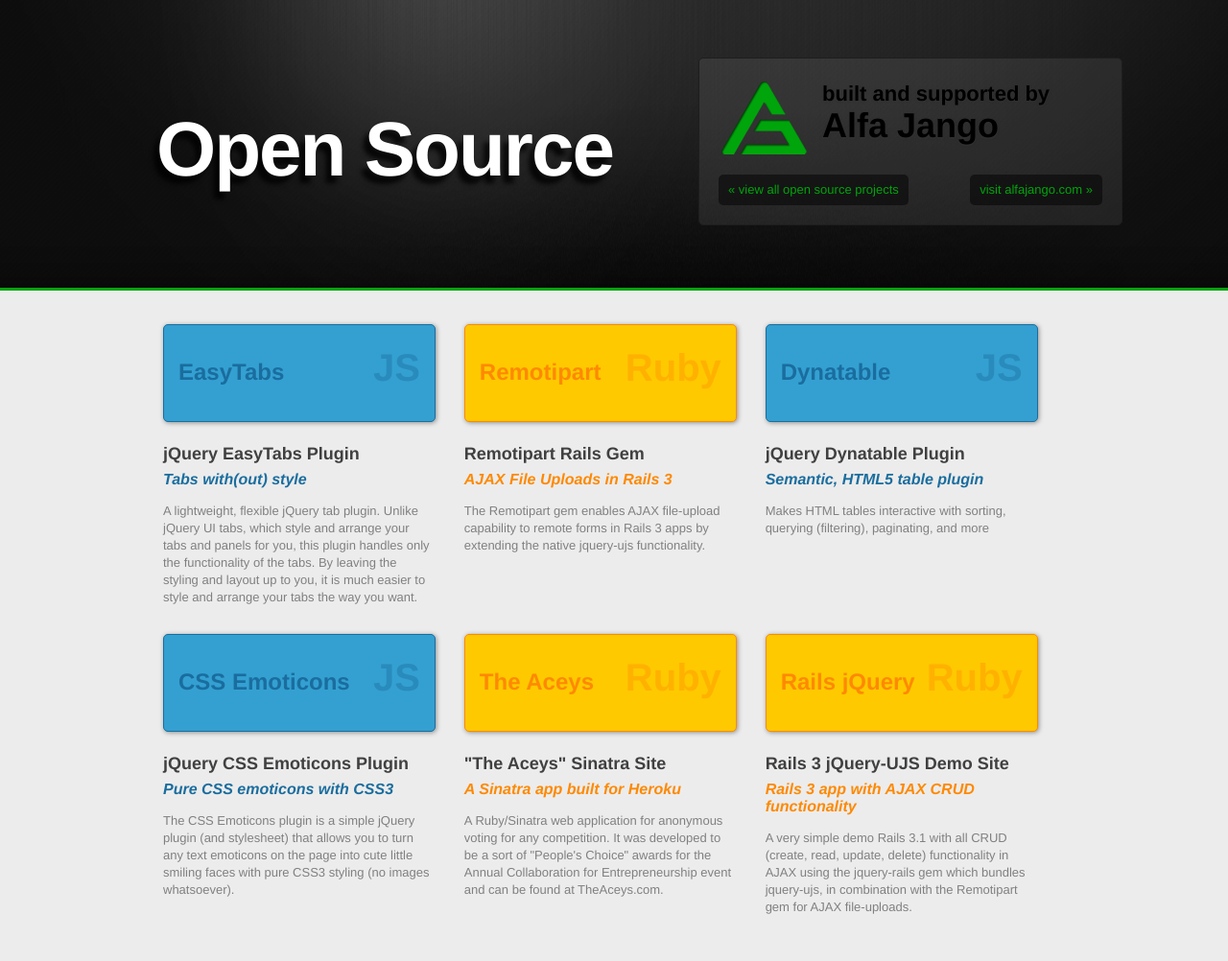
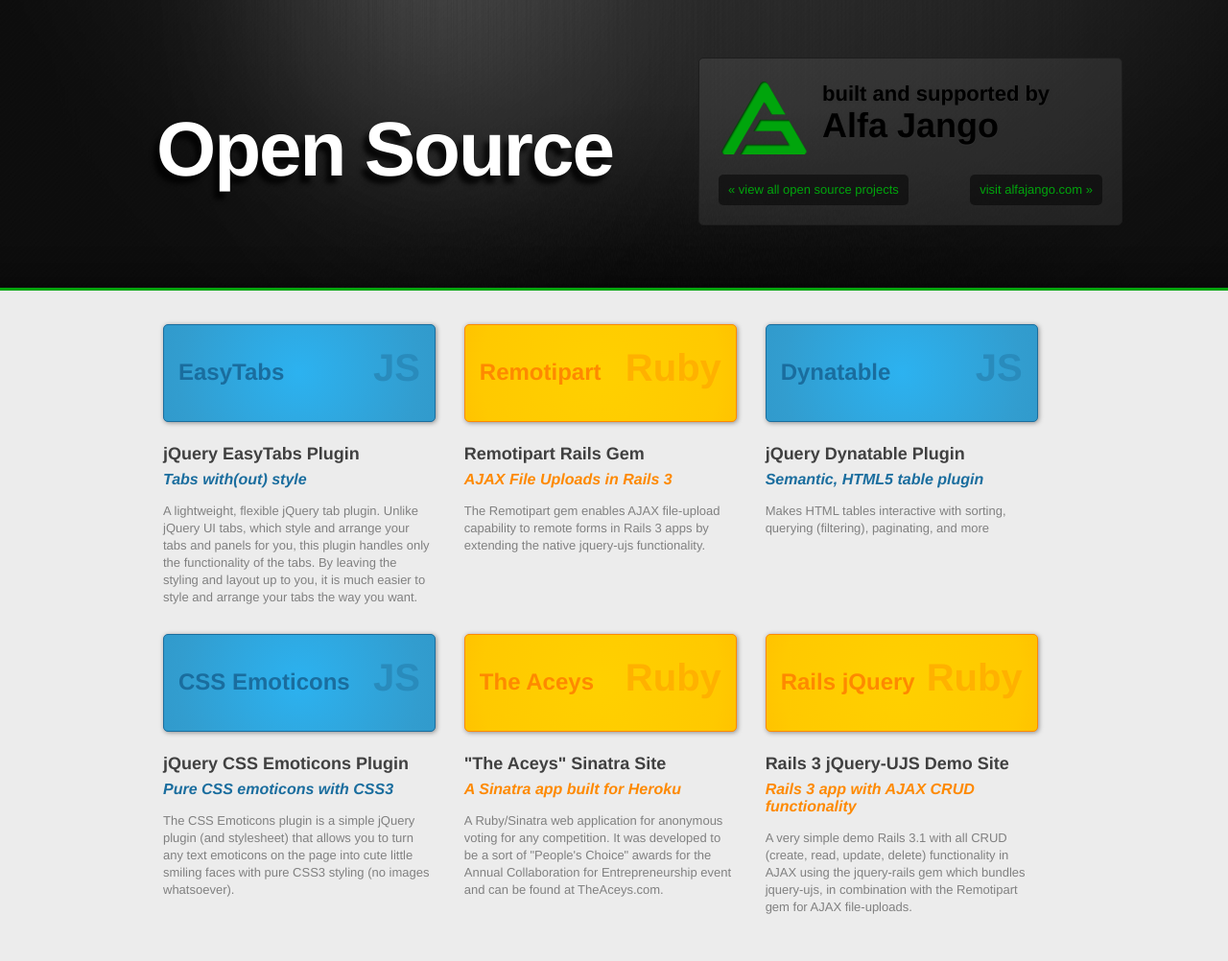
Before and after one commit to alfajango/alfajango.github.com, a Jekyll site: the page built from index.html, in a window 1280 px wide. Shown: the whole page at 96% size. Built offline with Jekyll 4.4.1, drawn with Linux system fonts in a browser that asks for light colours; nearby versions of some CDN libraries; library files that are not in the unit come from our copies; Markdown is read by kramdown in place of the engine named in the settings.

Commit message:
gradients on project-tiles

```diff
--- a/css/application.css
+++ b/css/application.css
@@ -137,12 +137,26 @@
   box-shadow: 1px 1px 5px rgba(0,0,0,0.4);
 }
 .project-tile.js {
-  background: #34A0D2;
   border: solid 1px #1A6D9E;
+
+  background: #34A0D2; /* fallback for non-supporting browsers */
+  background-image: -webkit-gradient(radial, center center, 0, center center, 141, from(#2cb2f0), to(#2C8FC0), color-stop(250%, #329DCF), color-stop(500%, #2C8FC0)); /* old WebKit Syntax */
+  background-image: -webkit-radial-gradient(center center, circle contain, #2cb2f0 0%, #329DCF 250%, #2C8FC0 500%); /* New WebKit syntax */
+  background-image: -moz-radial-gradient(center center, circle contain, #2cb2f0 0%, #329DCF 250%, #2C8FC0 500%);
+  background-image: -ms-radial-gradient(center center, circle contain, #2cb2f0 0%, #329DCF 250%, #2C8FC0 500%); /* IE10+ */
+  background-image: -o-radial-gradient(center center, circle contain, #2cb2f0 0%, #329DCF 250%, #2C8FC0 500%); /* Opera (13?) */
+  background-image: radial-gradient(center center, circle contain, #2cb2f0 0%, #329DCF 250%, #2C8FC0 500%); /* standard syntax */
 }
 .project-tile.ruby {
+  border: solid 1px #FE8900;
+
   background: #FFC900;
-  border: solid 1px #FE8900;
+  background-image: -webkit-gradient(radial, center center, 0, center center, 141, from(#FFD000), to(#FE9000), color-stop(250%, #FFC900), color-stop(500%, #FE9000)); /* old WebKit Syntax */
+  background-image: -webkit-radial-gradient(center center, circle contain, #FFD000 0%, #FFC900 250%, #FE9000 700%); /* New WebKit syntax */
+  background-image: -moz-radial-gradient(center center, circle contain, #FFD000 0%, #FFC900 250%, #FE9000 500%);
+  background-image: -ms-radial-gradient(center center, circle contain, #FFD000 0%, #FFC900 250%, #FE9000 500%); /* IE10+ */
+  background-image: -o-radial-gradient(center center, circle contain, #FFD000 0%, #FFC900 250%, #FE9000 500%); /* Opera (13?) */
+  background-image: radial-gradient(center center, circle contain, #FFD000 0%, #FFC900 250%, #FE9000 500%); /* standard syntax */
 }
 .project-tile a {
   display: block;
```
